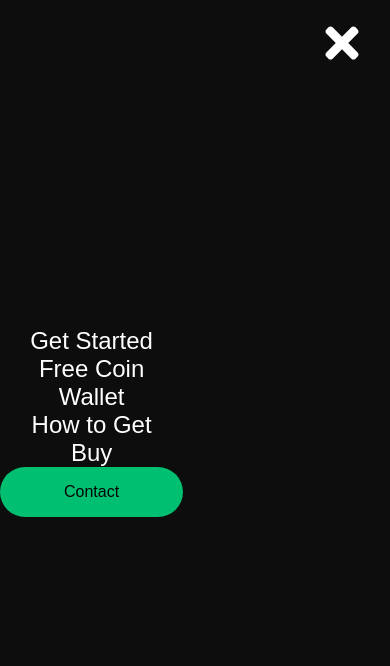
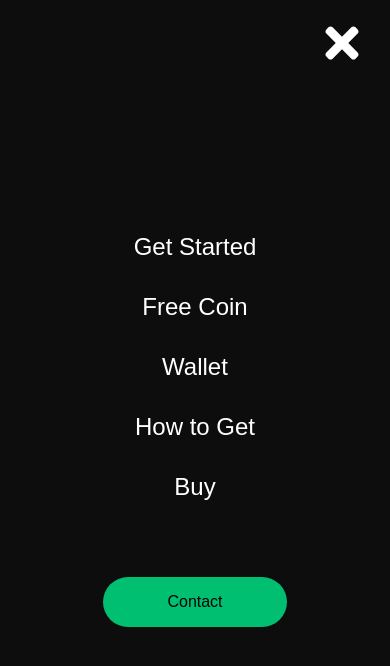
Before and after one commit to vbasoon/React-site-v3, a React (Create React App) app: page / in a window 390 px wide. Shown: the top 666 px of the page. Built offline with nearby package versions, Linux system fonts and the light colour scheme.

Commit message:
SidebarMenu responsive

```diff
--- a/src/components/SideBar/SidebarElements.js
+++ b/src/components/SideBar/SidebarElements.js
@@ -35,9 +35,18 @@ outline: none;
 
 export const SidebarWrapper = styled.div`
 color: #fff;
-position: absolute;`;
+`;
 
-export const SidebarMenu = styled.div``;
+export const SidebarMenu = styled.ul`
+display: grid;
+grid-template-column: 1fr;
+grid-template-row: repeat(6, 80px);
+text-align: center;
+
+@media screen and (max-width: 480px) {
+   grid-template-rows: repeat(6, 60px);
+}
+`;
 
 export const SidebarLink = styled(LinkS)`
 display: flex;
@@ -48,7 +57,7 @@ text-decoration: none;
 list-style: none;
 transition: 0.2s ease-in-out;
 text-decoration: none;
-color: #fff
+color: #fff;
 cursor: pointer;
 
 &:hover {
```
